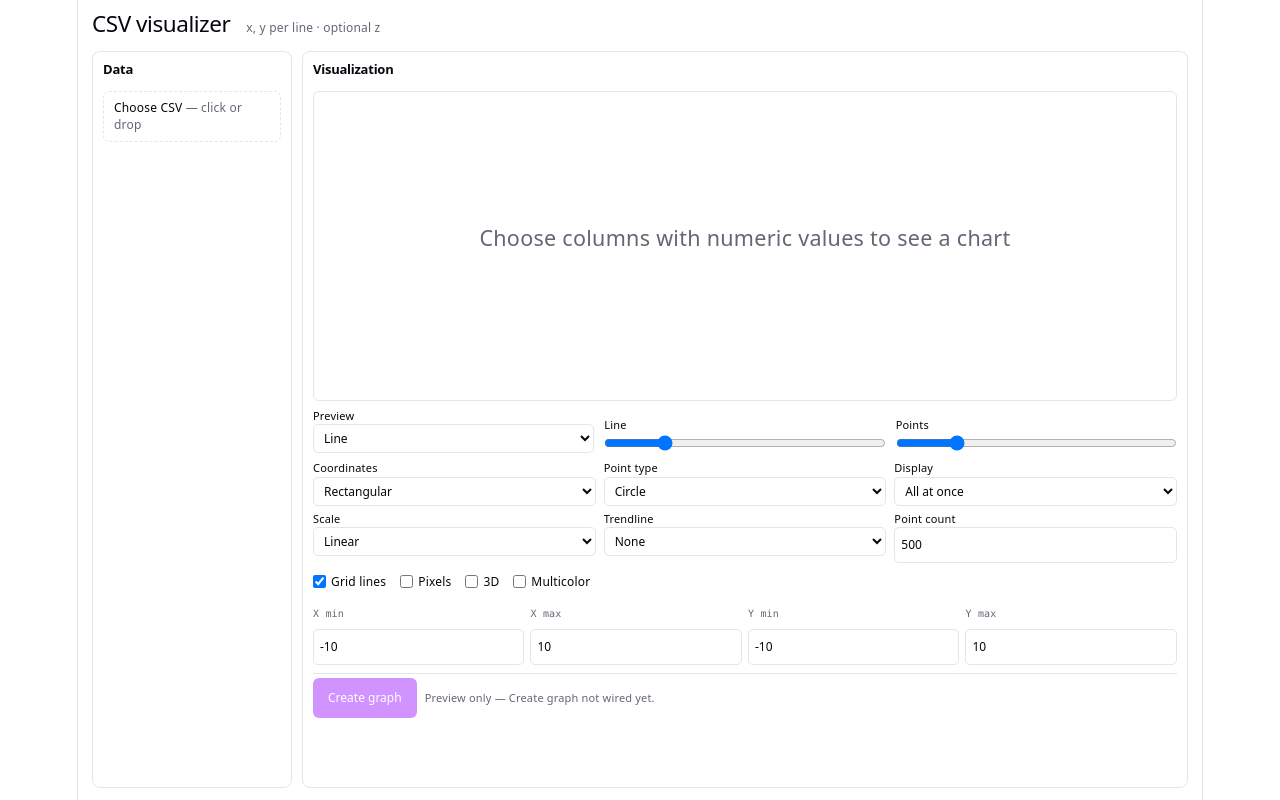
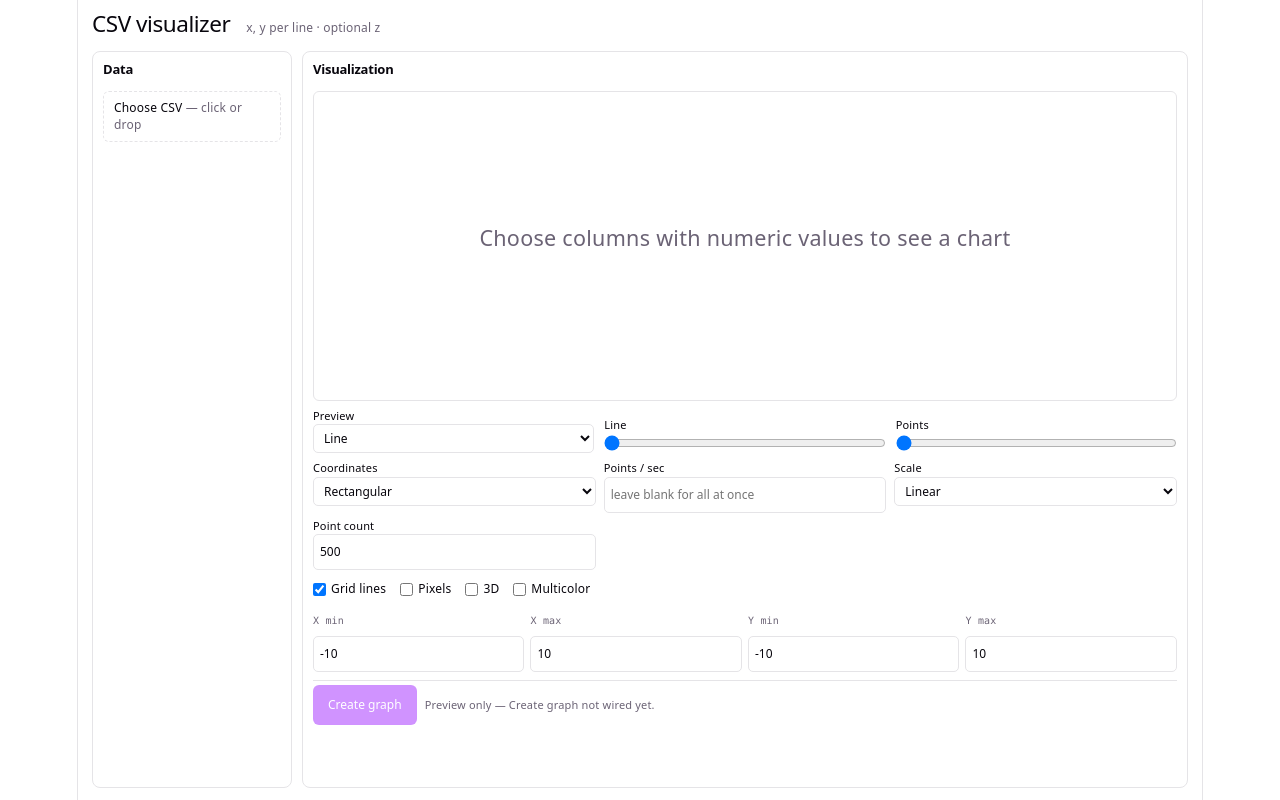
Before and after one commit to rajtiller/SEQUENCE-VISUALIZER, a React (Vite) app: page / in a window 1280 px wide. Built offline with nearby package versions, Linux system fonts and the light colour scheme.

Commit message:
reworked options/parameters

```diff
--- a/src/App.tsx
+++ b/src/App.tsx
@@ -327,36 +327,31 @@ function App() {
               </label>
 
               <label className="field">
-                <span>Point type</span>
-                <select
-                  value={graphPlan.pointType}
-                  onChange={(e) =>
+                <span>Points / sec</span>
+                <input
+                  type="number"
+                  min={0}
+                  step="any"
+                  placeholder="leave blank for all at once"
+                  value={
+                    graphPlan.pointsPerSecond == null
+                      ? ''
+                      : graphPlan.pointsPerSecond
+                  }
+                  onChange={(e) => {
+                    const raw = e.target.value.trim()
+                    if (raw === '') {
+                      setGraphPlan((p) => ({ ...p, pointsPerSecond: null }))
+                      return
+                    }
+                    const n = Number.parseFloat(raw)
                     setGraphPlan((p) => ({
                       ...p,
-                      pointType: e.target.value as GraphPlanConfig['pointType'],
+                      pointsPerSecond:
+                        Number.isFinite(n) && n > 0 ? n : null,
                     }))
-                  }
-                >
-                  <option value="circle">Circle</option>
-                  <option value="rectangle">Rectangle</option>
-                </select>
-              </label>
-
-              <label className="field">
-                <span>Display</span>
-                <select
-                  value={graphPlan.displayMethod}
-                  onChange={(e) =>
-                    setGraphPlan((p) => ({
-                      ...p,
-                      displayMethod: e.target
-                        .value as GraphPlanConfig['displayMethod'],
-                    }))
-                  }
-                >
-                  <option value="all-at-once">All at once</option>
-                  <option value="one-point-at-a-time">One step</option>
-                </select>
+                  }}
+                />
               </label>
 
               <label className="field">
@@ -373,23 +368,6 @@ function App() {
                 >
                   <option value="linear">Linear</option>
                   <option value="logarithmic">Log</option>
-                  <option value="polynomial">Poly</option>
-                </select>
-              </label>
-
-              <label className="field">
-                <span>Trendline</span>
-                <select
-                  value={graphPlan.trendline}
-                  onChange={(e) =>
-                    setGraphPlan((p) => ({
-                      ...p,
-                      trendline: e.target.value as GraphPlanConfig['trendline'],
-                    }))
-                  }
-                >
-                  <option value="none">None</option>
-                  <option value="linear">Linear</option>
                   <option value="polynomial">Poly</option>
                 </select>
               </label>
--- a/src/lib/graphPlanConfig.ts
+++ b/src/lib/graphPlanConfig.ts
@@ -4,17 +4,9 @@ export type CoordinateSystem = 'rectangular' | 'polar'
 
 export type GridLinesChoice = 'yes' | 'no'
 
-export type PointTypeChoice = 'circle' | 'rectangle'
-
-/** Planning item 4.c is blank; two modes for now. */
-export type DisplayMethodChoice = 'all-at-once' | 'one-point-at-a-time'
-
 export type ThreeDChoice = 'yes-with-color' | 'no'
 
 export type MulticoloredChoice = 'yes' | 'no'
-
-/** Planning lists “Trendline” without options; common presets for the dropdown. */
-export type TrendlineChoice = 'none' | 'linear' | 'polynomial'
 
 export type InputScaleTypeChoice = 'linear' | 'logarithmic' | 'polynomial'
 
@@ -32,15 +24,21 @@ export type GraphPlanConfig = {
   /** Filled unit rectangles on the grid (rectangular coordinates only). */
   usePixels: boolean
   gridLines: GridLinesChoice
-  pointType: PointTypeChoice
-  displayMethod: DisplayMethodChoice
+  /** Blank or null = show all points at once; positive = animate at this rate. */
+  pointsPerSecond: number | null
   threeD: ThreeDChoice
   multicolored: MulticoloredChoice
-  trendline: TrendlineChoice
   bounds: GraphBounds
   inputScaleType: InputScaleTypeChoice
   pointCount: number
   pointsLayout: PointsLayoutChoice
+}
+
+/** Points are always drawn as circles (no UI option). */
+export const POINT_TYPE = 'circle' as const
+
+export function isAllAtOnceDisplay(pointsPerSecond: number | null): boolean {
+  return pointsPerSecond == null || pointsPerSecond <= 0
 }
 
 export function defaultRectBounds(): GraphBounds {
@@ -143,11 +141,9 @@ export function defaultGraphPlanConfig(): GraphPlanConfig {
     coordinateSystem: 'rectangular',
     usePixels: false,
     gridLines: 'yes',
-    pointType: 'circle',
-    displayMethod: 'all-at-once',
+    pointsPerSecond: null,
     threeD: 'no',
     multicolored: 'no',
-    trendline: 'none',
     bounds: defaultRectBounds(),
     inputScaleType: 'linear',
     pointCount: 500,
--- a/src/lib/vizConfig.ts
+++ b/src/lib/vizConfig.ts
@@ -6,8 +6,11 @@ export type VizConfig = {
   pointRadius: number
 }
 
+export const MIN_STROKE_WIDTH = 1
+export const MIN_POINT_RADIUS = 2
+
 export const defaultVizConfig = (): VizConfig => ({
   chartKind: 'line',
-  strokeWidth: 2,
-  pointRadius: 4,
+  strokeWidth: MIN_STROKE_WIDTH,
+  pointRadius: MIN_POINT_RADIUS,
 })
```
Also changed, not shown: to-do.txt.
